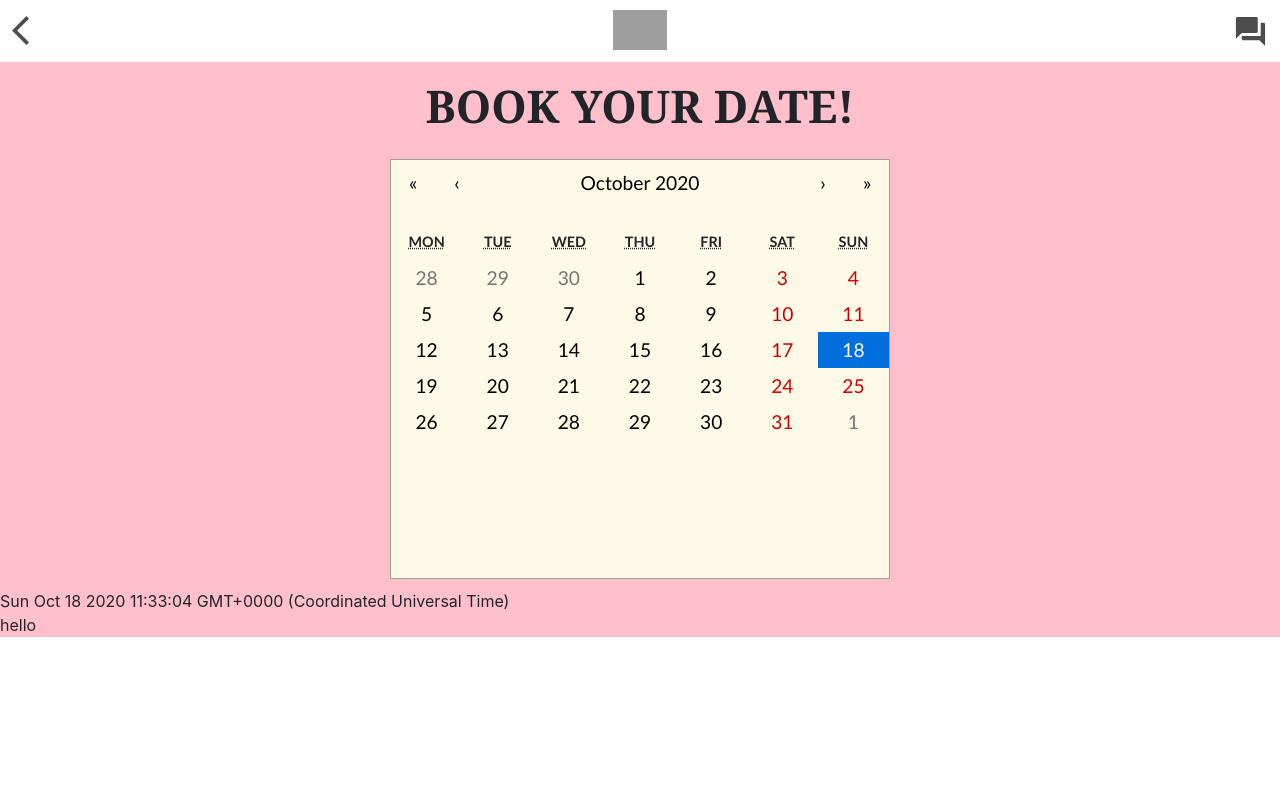
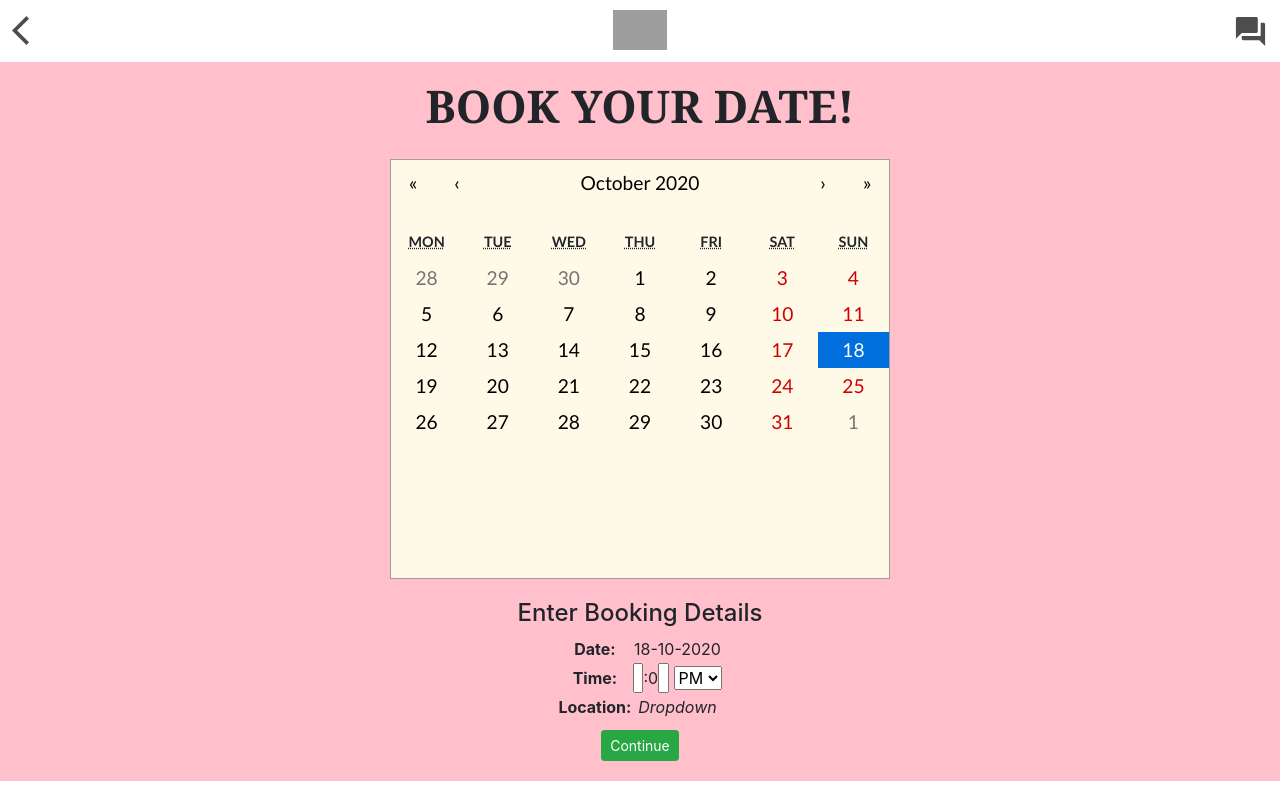
Before and after one commit to brycetyf/wad2project, a React (Create React App) app: page /calendar in a window 1280 px wide. Built offline with nearby package versions, Linux system fonts and the light colour scheme; no server answers; grey boxes are pictures that could not be loaded.

Commit message:
Updated Calendar
Calendar with time input and continue to next page button

```diff
--- a/package.json
+++ b/package.json
@@ -11,6 +11,7 @@
     "axios": "^0.20.0",
     "bootstrap": "^4.5.3",
     "create-react-class": "^15.7.0",
+    "date-fns": "^2.16.1",
     "package.json": "^2.0.1",
     "react": "^16.14.0",
     "react-alice-carousel": "^2.0.2",
@@ -20,6 +21,7 @@
     "react-router-dom": "^5.2.0",
     "react-scripts": "^3.4.4",
     "react-tappable": "^1.0.4",
+    "react-time-picker": "^4.0.1",
     "react-tinder-card": "^1.3.1"
   },
   "scripts": {
--- a/src/App.js
+++ b/src/App.js
@@ -132,6 +132,7 @@ class App extends Component {
             </Route>
 
             <Route path="/calendar">
+              {/* Route to view the calendar to choose date */}
               <Header
                 backButton="/chats"
                 renderCorrectCards={() =>
--- a/src/components/scheduler/calendar.js
+++ b/src/components/scheduler/calendar.js
@@ -1,19 +1,56 @@
 import React, { Component } from 'react';
 import Calendar from 'react-calendar';
+import TimePicker from 'react-time-picker';
+import Button from 'react-bootstrap/Button'
 import 'react-calendar/dist/Calendar.css';
 import '../../styles/Calendar.css';
 
 class calendar extends Component {
-  state = {
-    date: new Date(),
-  };
 
-  parseISOString(s) {
-    var b = s.split(" ");
-    return new Date(Date.UTC(b[0], --b[1], b[2], b[3], b[4], b[5], b[6]));
+  constructor(props) {
+    super(props)
+
+    this.state = {
+      date: new Date(),
+      time: '17:00',
+    }
   }
 
-  onChange = date => this.setState({ date })
+
+  //Quandoo API requires this format of date in order to retrieve date
+  format_date_api() {
+    let date = this.state.date;
+    let year = date.getFullYear();
+    let month = date.getMonth() + 1;
+    let dt = date.getDate()
+
+    if (dt < 10) {
+      dt = '0' + dt;
+    }
+    if (month < 10) {
+      month = '0' + month;
+    }
+
+    return year+'-' + month + '-'+ dt
+  }
+
+  //Date that we want to display to users
+  format_date_display() {
+    let date = this.state.date;
+    let year = date.getFullYear();
+    let month = date.getMonth() + 1;
+    let dt = date.getDate()
+
+    if (dt < 10) {
+      dt = '0' + dt;
+    }
+    if (month < 10) {
+      month = '0' + month;
+    }
+
+    return dt+'-' + month + '-'+ year
+  }
+
   render() {
     return (
         // add styling here
@@ -22,21 +59,59 @@ class calendar extends Component {
 
           <div className={"calendar"}>
             <Calendar className={"calendar_design"}
-            onChange={this.onChange}
+
+
+
+            onChange={date => this.setState({ date })}
             value={this.state.date}
             />
           </div>
 
-        {/* to extract ISO datetime from calendar */}
-        <div>{this.state.date.toString()}</div>
+        <div className={"booking_details"}>
+          <h4>Enter Booking Details</h4>
 
-        {/* why run twice de o.o  */}
-        <div>{console.log(this.state.date.toString())}</div>
+          {/*  Used a table here in order to align the words date and time to make it more organized */}
+          <table className={"details_table"}>
+            <tr>
+              <td>
+                <b>Date: </b>
+              </td>
+              <td>
+                {this.format_date_display()}
+              </td>
+            </tr>
 
-        {/* tried calling the parse function but got some error :( ) */}
-        {/* {this.parseISOString(this.state.date.toString())}    */}
+            <tr>
+              <td>
+                <b>Time: </b>
+              </td>
+              <td>
+                <TimePicker
+                clockIcon = {null}
+                clearIcon = {null}
+                disableClock = {true}
+                onChange={time => this.setState({ time })}
+                value={this.state.time}
+                />
+              </td>
+            </tr>
 
-        <div>hello</div>
+            <tr>
+              <td>
+                <b>Location: </b>
+              </td>
+
+              <td>
+                <i>Dropdown</i>
+              </td>
+            </tr>
+          </table>
+
+          <div className={"button_div"}>
+              <Button variant="success" size="sm">Continue</Button>{' '}
+          </div>
+
+        </div>
 
       </div>
     );
--- a/src/styles/Calendar.css
+++ b/src/styles/Calendar.css
@@ -1,5 +1,6 @@
 .calendar_whole {
     background-color: pink;
+    text-align: center;
 }
 
 .calendar_title {
@@ -26,3 +27,23 @@
     padding:10px;
 
 }
+
+.booking_details {
+    justify-content: center;
+    text-align: center;
+    padding:10px;
+}
+
+.details_table {
+    margin-left: auto;
+    margin-right: auto;
+}
+
+.time_picker {
+    padding: 10px;
+    display: inline;
+}
+
+.button_div {
+    padding: 10px;
+}
```
Also changed, not shown: 1 other file (tests, documents, lock files or other folders).
